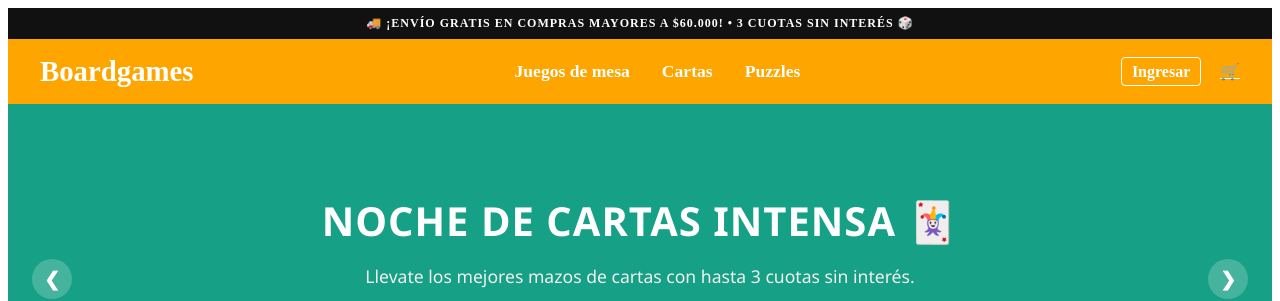
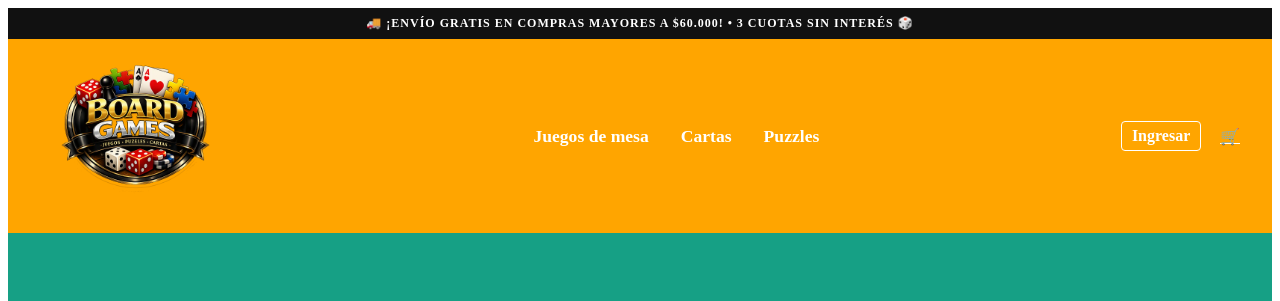
Before and after one commit to Alexiscardozo4556/boardgames-store, a React (Vite) app: page / in a window 1280 px wide. Shown: the top 301 px of the page. Built offline with nearby package versions, Linux system fonts and the light colour scheme; no server answers; the database is empty.

Commit message:
se actualiza el logo de la pagina

```diff
--- a/src/components/NavBar/Navbar.jsx
+++ b/src/components/NavBar/Navbar.jsx
@@ -16,9 +16,15 @@ const toggleMenu = () => {
 
 return (
     <nav className={styles.navbar}>
-      {/* LADO IZQUIERDO: Logo */}
+      {/* LADO IZQUIERDO: Logo Institucional con Escudo 3D */}
     <Link to="/" className={styles.logoLink} onClick={() => setMenuOpen(false)}>
-        <h1 className={styles.logo}>Boardgames</h1>
+        <div className={styles.logoContainer}>
+        <img
+            src="/images/logoboard.png"
+            alt="BoardGames Store Logo"
+            className={styles.logoImg}
+        />
+        </div>
     </Link>
 
       {/* MENÚ DESPLEGABLE (Categorías + Autenticación en Celulares) */}
--- a/src/components/NavBar/Navbar.module.css
+++ b/src/components/NavBar/Navbar.module.css
@@ -2,7 +2,7 @@
 display: flex;
 justify-content: space-between;
 align-items: center;
-padding: 1rem 2rem;
+padding: 0.6rem 2rem; /* Reducimos levemente el padding para compensar la altura del escudo */
 background-color: orange;
 position: relative;
 z-index: 100;
@@ -10,12 +10,26 @@ z-index: 100;
 
 .logoLink {
 text-decoration: none;
+display: flex;
+align-items: center;
 }
 
-.logo {
-color: white;
-margin: 0;
-font-size: 1.8rem;
+.logoContainer {
+display: flex;
+align-items: center;
+}
+
+/* 🎯 CONTROL DE TAMAÑO PREMIUM PARA EL ESCUDO 3D */
+.logoImg {
+  height: 175px;           /* Altura perfecta para lucir al máximo el escudo 3D */
+  width: auto;            /* Mantiene la proporción impecable de la imagen */
+object-fit: contain;
+transition: transform 0.3s cubic-bezier(0.25, 0.46, 0.45, 0.94);
+}
+
+/* 🔍 EFECTO HOVER: Hace que el logo flote suavemente al pasarle el mouse */
+.logoLink:hover .logoImg {
+transform: scale(1.06);
 }
 
 .menuWrapper {
@@ -103,8 +117,7 @@ padding: 0;
 .bar {
 width: 100%;
 height: 3px;
-background-color: white;
-border-radius: 2px;
+background-color: white;border-radius: 2px;
 transition: all 0.3s ease;
 }
 
@@ -114,8 +127,12 @@ transition: all 0.3s ease;
     display: flex;
 }
 
+.logoImg {
+    height: 48px; /* Se achica sutilmente en pantallas móviles para optimizar el espacio superior */
+}
+
 .authDesktopOnly {
-    display: none; /* Escondemos el mail largo de la barra superior */
+    display: none; /* Oculta el correo de la barra fija superior */
 }
 
 .authMobileOnly {
@@ -135,7 +152,7 @@ transition: all 0.3s ease;
     width: 100%;
 }
 
-  /* El bloque contenedor oculta las categorías y la sesión */
+  /* Persiana desplegable móvil */
 .menuWrapper {
     display: flex;
     flex-direction: column;
@@ -166,7 +183,7 @@ transition: all 0.3s ease;
     box-shadow: 0 4px 12px rgba(0,0,0,0.1);
 }
 
-  /* Animaciones de la X */
+  /* Animaciones para transformar la hamburguesa en una X */
 .open1 { transform: translateY(7px) rotate(45deg); }
 .open2 { opacity: 0; }
 .open3 { transform: translateY(-8px) rotate(-45deg); }
```
Also changed, not shown: public/images/logoboard.png (added).
